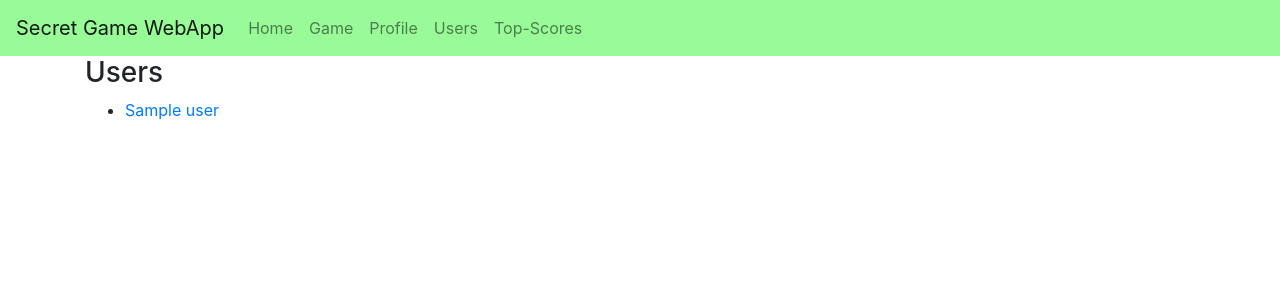
After one commit to christopherhanke/Secret-Number-Game_WebApp_SQL, a Flask app: template templates/users.html in a window 1280 px wide. The commit adds this page. Shown: the top 300 px of the page. Run offline with Flask 2, Linux system fonts and the light colour scheme; the template is opened without the code that fills it: most values are stand-ins (such as "Sample title", 1, 10 or a date in 2020).

Commit message:
lesson 21 adding profile functionality to the WebApp

```diff
--- a/main.py
+++ b/main.py
@@ -5,6 +5,7 @@ import hashlib
 from datetime import datetime
 from flask import Flask, render_template, request, make_response, redirect, url_for
 from models import User, db
+from werkzeug.exceptions import HTTPException
 
 
 # runtime environment starts
@@ -77,7 +78,83 @@ def game():
         return render_template("game.html", helpline=helpline)
 
     else:
+        session_token = request.cookies.get("session_token")
+        user = db.query(User).filter_by(session_token=session_token).first()
+
+        if user:
+            return render_template("game.html")
+        else:
+            return redirect(url_for("index"))
+
+
+@app.route("/profile", methods=["GET"])
+def profile():
+    session_token = request.cookies.get("session_token")
+    user = db.query(User).filter_by(session_token=session_token).first()
+
+    if user:
+        return render_template("profile.html", user=user)
+    else:
         return redirect(url_for("index"))
+
+
+@app.route("/profile/edit", methods=["GET", "POST"])
+def profile_edit():
+    session_token = request.cookies.get("session_token")
+    user = db.query(User).filter_by(session_token=session_token).first()
+
+    if request.method == "GET":
+        if user:
+            return render_template("profile_edit.html", user=user)
+        else:
+            return redirect(url_for("index"))
+
+    elif request.method == "POST":
+        if not user:
+            return redirect(url_for("index"))
+
+        name = request.form.get("user-name")
+        email = request.form.get("user-email")
+
+        user.name = name
+        user.email = email
+        db.add(user)
+        db.commit()
+
+        return redirect(url_for("profile"))
+
+
+@app.route("/profile/delete", methods=["GET", "POST"])
+def profile_delete():
+    session_token = request.cookies.get("session_token")
+    user = db.query(User).filter_by(session_token=session_token).first()
+
+    if request.method == "GET":
+        if user:
+            return render_template("profile_delete.html", user=user)
+        else:
+            return redirect(url_for("index"))
+    elif request.method == "POST":
+        if not user:
+            return redirect(url_for("index"))
+
+        db.delete(user)
+        db.commit()
+
+        return redirect(url_for("index"))
+
+
+@app.route("/users", methods=["GET"])
+def all_users():
+    users = db.query(User).all()
+
+    return render_template("users.html", users=users)
+
+
+@app.route("/users/<user_id>", methods=["GET"])
+def user_details(user_id):
+    user = db.query(User).get(int(user_id))
+    return render_template("user_details.html", user=user)
 
 
 # top score page
@@ -87,6 +164,16 @@ def topscore():
     return redirect(url_for("index"))
 
 
+def get_user_from_request():
+    session_token = request.cookies.get("session_token")
+    if not session_token:
+        raise HTTPException("Session Token required", redirect(url_for("index")))
+    user = db.query(User).filter_by(session_token=session_token, deleted=False).first()
+    if not user:
+        raise HTTPException("User required", redirect(url_for("index")))
+    return user
+
+
 # main routine to start the app
 if __name__ == "__main__":
     app.run(debug=True)
--- a/models.py
+++ b/models.py
@@ -12,3 +12,4 @@ class User(db.Model):
     password = db.Column(db.String, unique=False)
     solved = db.Column(db.String, unique=True)
     session_token = db.Column(db.String)
+    deleted = db.Column(db.Boolean, unique=False)
--- a/requirements.txt
+++ b/requirements.txt
@@ -2,3 +2,4 @@ Flask
 gunicorn
 sqla-wrapper
 psycopg2
+werkzeug
--- a/templates/base.html
+++ b/templates/base.html
@@ -21,6 +21,8 @@
                 <div class="navbar-nav">
                     <a class="nav-link {% if request.endpoint == "index" %} active {% endif %}" href="/">Home</a>
                     <a class="nav-link {% if request.endpoint == "game" %} active {% endif %}" href="/game">Game</a>
+                    <a class="nav-link {% if request.endpoint == "profile" %} active {% endif %}" href="/profile">Profile</a>
+                    <a class="nav-link {% if request.endpoint == "users" %} active {% endif %}" href="/users">Users</a>
                     <a class="nav-link {% if request.endpoint == "topscore" %} active {% endif %}" href="/">Top-Scores</a>
                 </div>
           </div>
--- /dev/null
+++ b/templates/users.html
@@ -0,0 +1,13 @@
+{% extends "base.html" %}
+
+{% block content %}
+    <div>
+        <h3>Users</h3>
+        <ul>
+            {% for user in users %}
+            <li><a href="/users/{{ user.id }}">{{ user.name }}</a></li>
+            {% endfor %}
+        </ul>
+    </div>
+
+{% endblock %}
```
Also changed, not shown: templates/profile.html (added, +11 -0 lines), templates/profile_delete.html (added, +13 -0 lines), templates/profile_edit.html (added, +17 -0 lines), templates/user_details.html (added, +11 -0 lines), readme.md.
